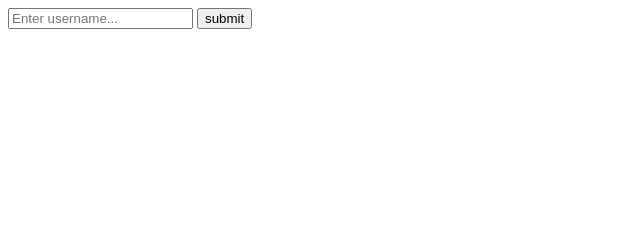
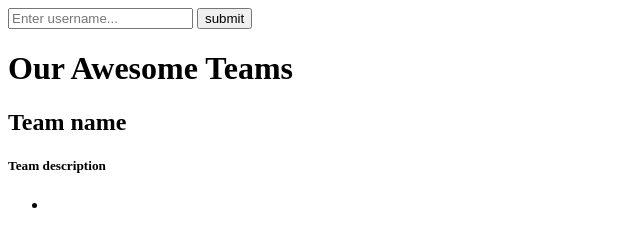
Before and after one commit to FACG2/project-manager, a website: page public/index.html in a window 1280 px wide. Shown: the whole page, without its empty margins (0-640 px from the left). Drawn offline with Linux system fonts and the light colour scheme.

Commit message:
edit dom.js name and add class to main title

```diff
--- a/public/index.html
+++ b/public/index.html
@@ -20,8 +20,22 @@
         </div>
       </nav>
     </header>
+    <div class="mainContent">
+      <div class="containter">
+        <h1 class="mainTitle">Our Awesome Teams</h1>
+        <div class="teams">
+          <section class="teamSec">
+            <h2>Team name</h2>
+            <h5>Team description</h5>
+            <ul>
+              <li><a href="#"><img src="" alt=""></a></li>
+            </ul>
+          </section>
+        </div>
+      </div>
+    </div>
     <script type="text/javascript" src="js/request.js"></script>
     <script type="text/javascript" src="js/script.js"></script>
-    <script type="text/javascript" src="js/dom.js"></script>
+    <script type="text/javascript" src="js/index_dom.js"></script>
   </body>
 </html>
```
